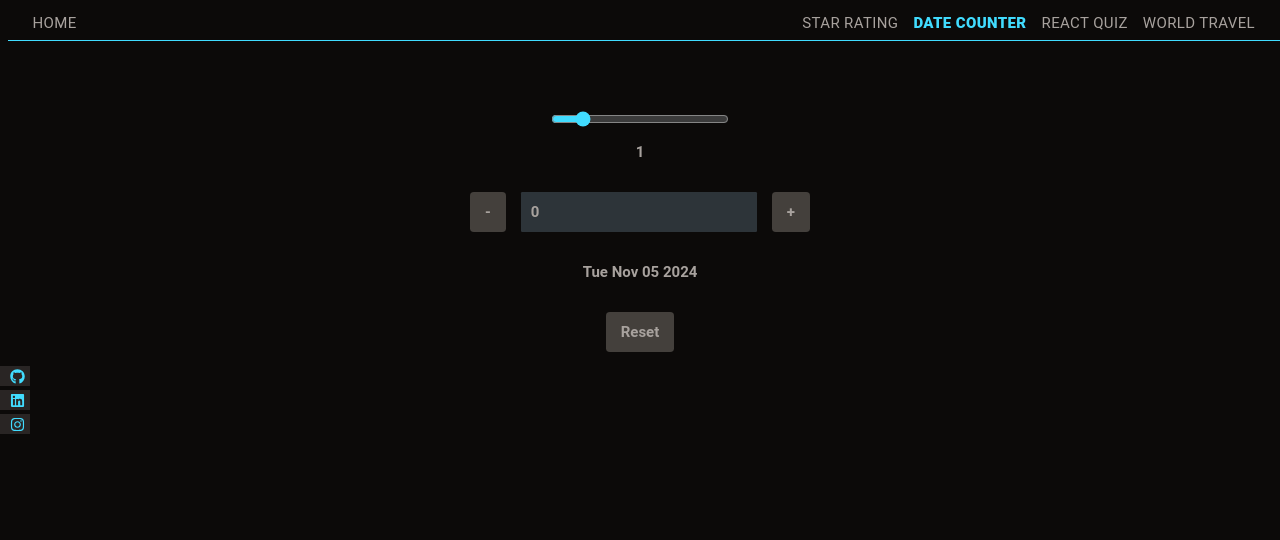
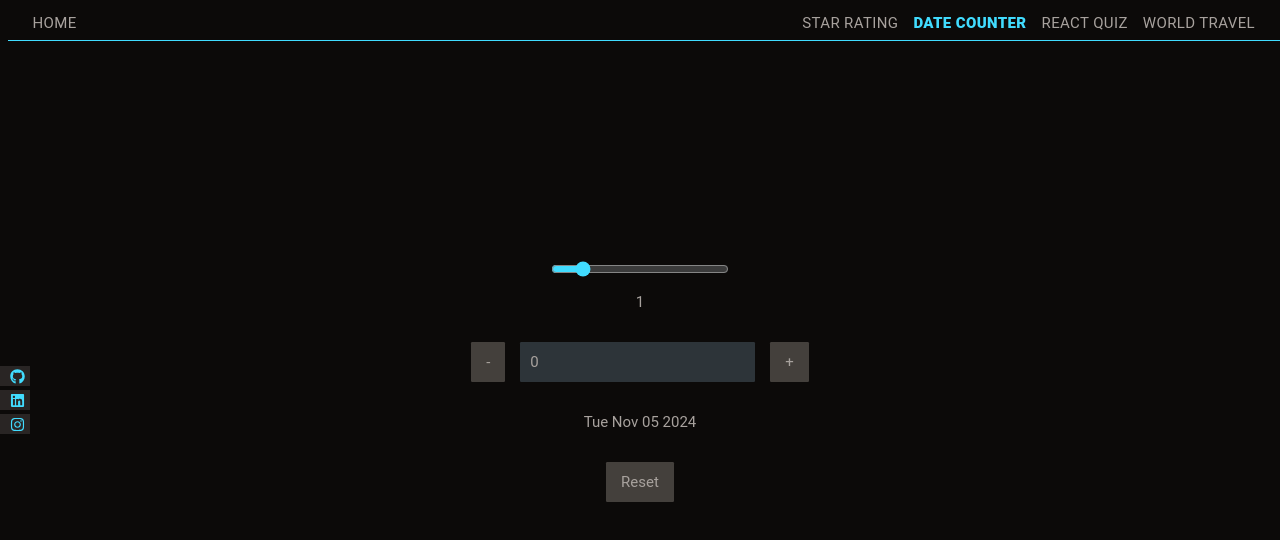
Before and after one commit to danchooalex/aleksandar-portfolio, a React (Vite) app: page /counter in a window 1280 px wide. Shown: the top 540 px of the page. Built offline with nearby package versions, Linux system fonts and the light colour scheme; no server answers; a web font is replaced by a local one.

Commit message:
starRating and dateCounter done

```diff
--- a/src/components/counterComponents/DateCounter.module.css
+++ b/src/components/counterComponents/DateCounter.module.css
@@ -1,5 +1,5 @@
 .counter {
-  @apply m-20 flex flex-col items-center justify-center gap-4 text-center text-3xl font-bold;
+  @apply m-20 mt-48 flex flex-col items-center justify-center gap-4 text-center text-2xl font-normal lg:mt-80;
 }
 
 .counter * {
@@ -11,5 +11,5 @@
 }
 
 .btn {
-  @apply h-auto w-auto rounded-md bg-stone-700 px-6 py-4;
+  @apply h-auto w-auto rounded-sm bg-stone-700 px-6 py-4;
 }
--- a/src/pages/portfolioPages/StarRatingPage.module.css
+++ b/src/pages/portfolioPages/StarRatingPage.module.css
@@ -1,3 +1,3 @@
 .rate {
-  @apply flex min-h-screen items-center justify-center bg-[#0c0a09];
+  @apply mt-48 flex min-h-screen items-start justify-center bg-[#0c0a09] lg:mt-80;
 }
```
